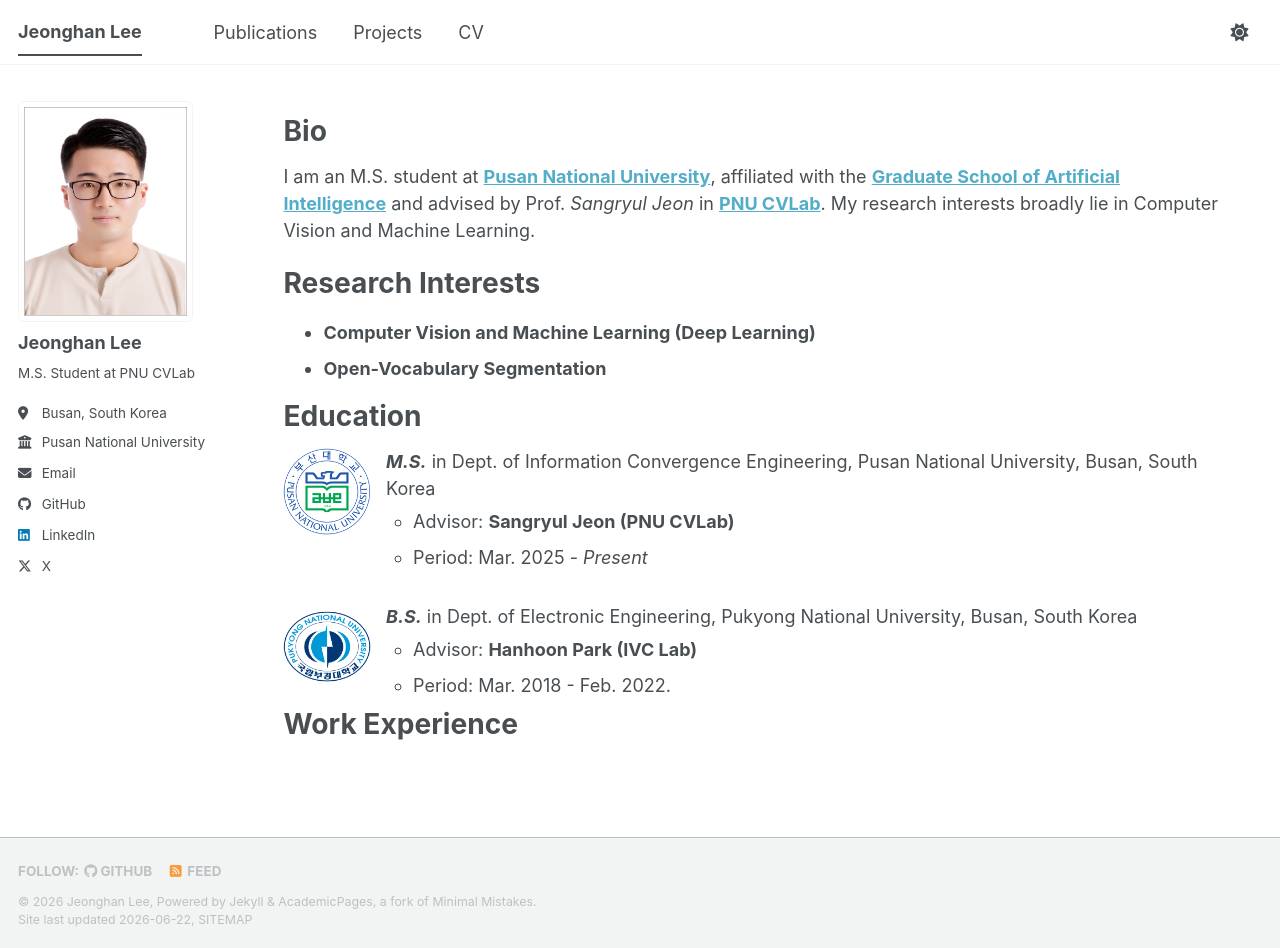
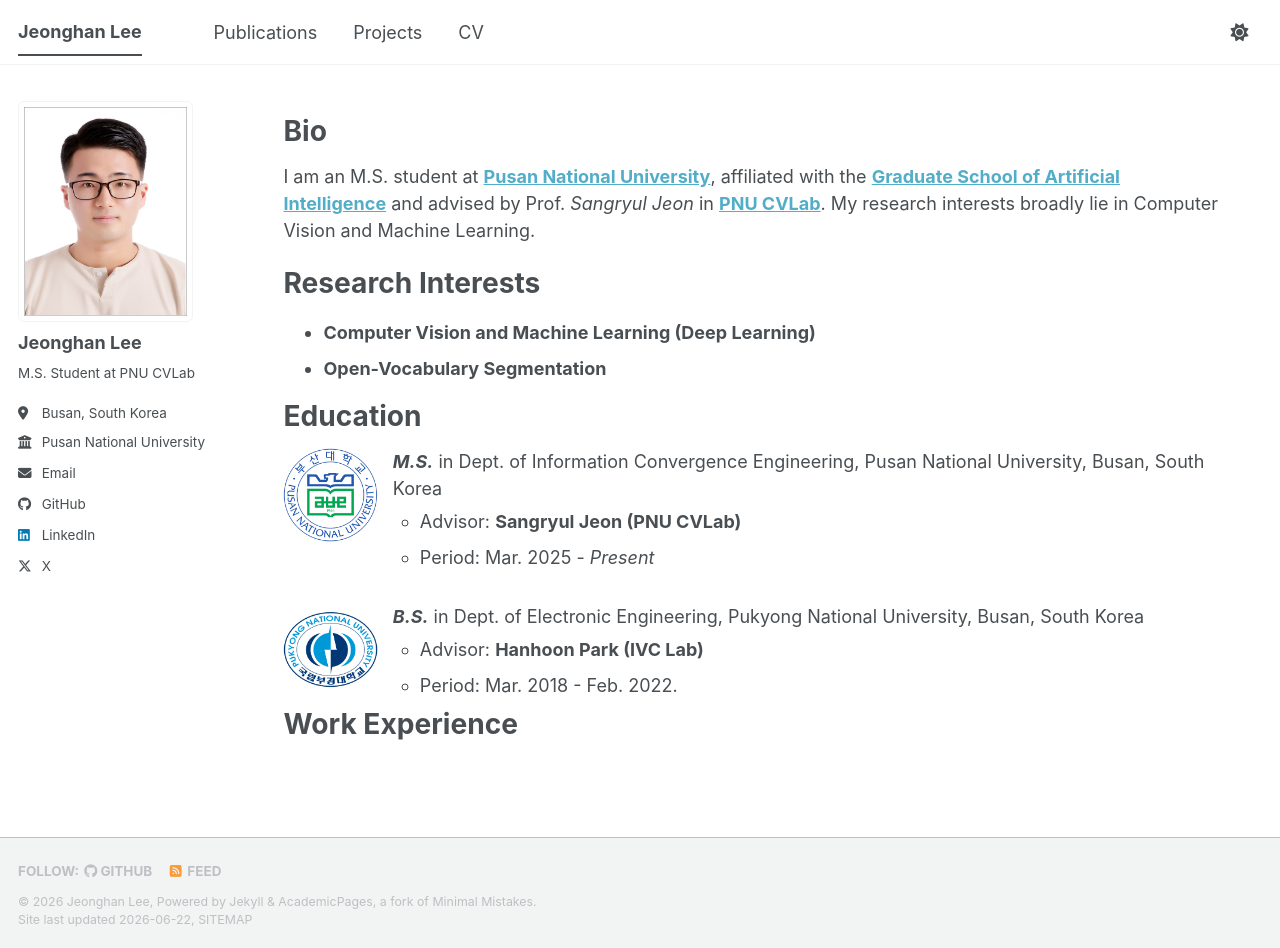
Before and after one commit to jhan-lee/jhan-lee.github.io, a Jekyll site: the page built from _pages/about.md, in a window 1280 px wide and 948 px high. Built offline with Jekyll 4.4.1, drawn with Linux system fonts in a browser that asks for light colours; a script bundle is joined from its source files by our own code; library files that are not in the unit come from our copies.

Commit message:
edit logos

```diff
--- a/_pages/about.md
+++ b/_pages/about.md
@@ -22,7 +22,7 @@ Education
 <div class="education">
   <div class="education-entry">
     <div class="education-entry__logo-wrap">
-      <img class="education-entry__logo" src="/images/pnu_symbol.png" alt="Pusan National University logo" />
+      <img class="education-entry__logo" src="{{ '/images/pnu_symbol.png' | relative_url }}" alt="Pusan National University logo" />
     </div>
     <div class="education-entry__content">
       <p class="education-entry__degree"><strong><em>M.S.</em></strong> in Dept. of Information Convergence Engineering, Pusan National University, Busan, South Korea</p>
@@ -34,7 +34,7 @@ Education
   </div>
   <div class="education-entry">
     <div class="education-entry__logo-wrap">
-      <img class="education-entry__logo" src="/images/pknu_symbol.png" alt="Pukyong National University logo" />
+      <img class="education-entry__logo" src="{{ '/images/pknu_symbol.png' | relative_url }}" alt="Pukyong National University logo" />
     </div>
     <div class="education-entry__content">
       <p class="education-entry__degree"><strong><em>B.S.</em></strong> in Dept. of Electronic Engineering, Pukyong National University, Busan, South Korea</p>
--- a/_sass/layout/_page.scss
+++ b/_sass/layout/_page.scss
@@ -101,7 +101,7 @@
   }
 
   .education {
-    --education-logo-size: calc((1.5em * 3) + 0.35em);
+    --education-logo-size: 5.225rem;
     margin: 0;
     padding: 0;
   }
@@ -121,12 +121,16 @@
     flex: 0 0 var(--education-logo-size);
     width: var(--education-logo-size);
     height: var(--education-logo-size);
+    min-width: var(--education-logo-size);
+    min-height: var(--education-logo-size);
   }
 
   .education-entry__logo {
     display: block;
     width: 100%;
     height: 100%;
+    max-width: 100%;
+    max-height: 100%;
     object-fit: contain;
   }
 
```
